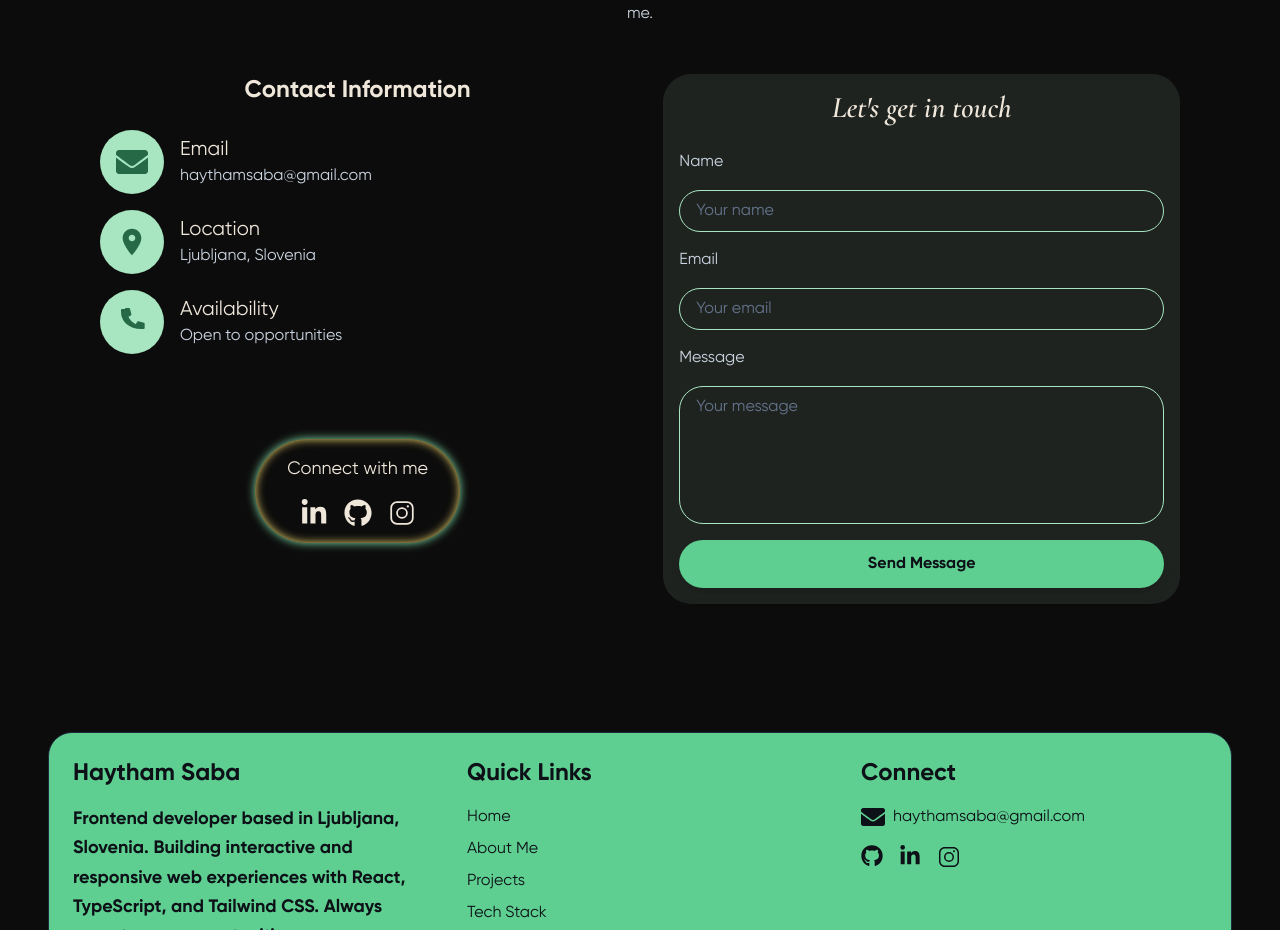
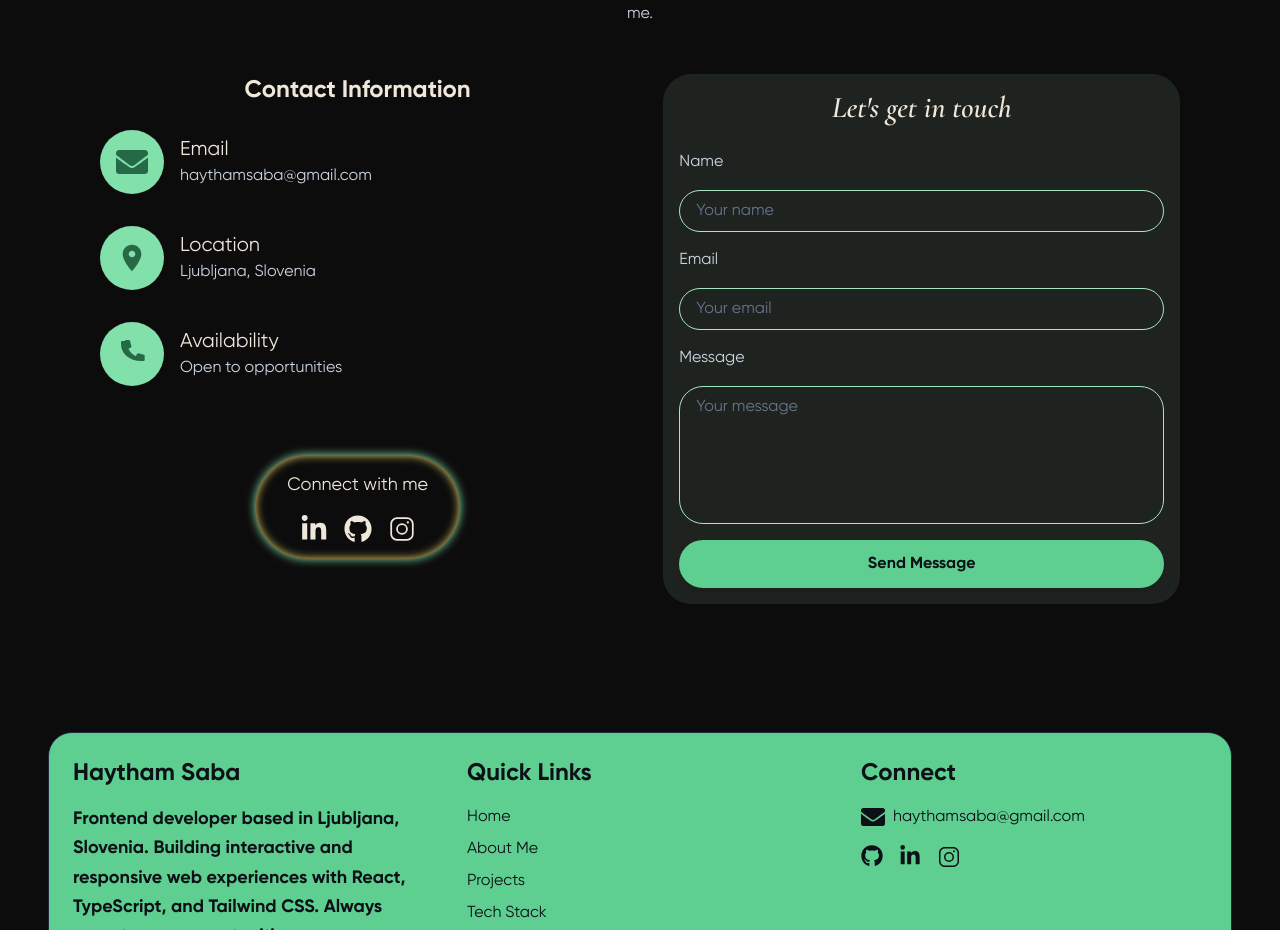
Before and after one commit to HaythamSaba/reactPortfolio, a React (Vite) app: page / in a window 1280 px wide. Shown: the part 5883-6813 px from the top of the page. Built offline with nearby package versions, Linux system fonts and the light colour scheme.

Commit message:
changing background color to the main color

```diff
--- a/src/components/sections/Contact/ContactInfo.jsx
+++ b/src/components/sections/Contact/ContactInfo.jsx
@@ -25,10 +25,10 @@ function ContactInfo() {
   return (
     <div className="flex flex-col">
       <h3 className="text-center mb-6">Contact Information</h3>
-      <div className="flex flex-col m-auto md:m-0 gap-4">
+      <div className="flex flex-col m-auto md:m-0 gap-8">
         {contactItems.map((item) => (
           <div key={item.label} className="flex gap-4 items-center">
-            <span className="text-primary-800 p-4 hover:bg-background rounded-full bg-primary-300 hover:text-darkBackground transition-colors duration-300 shrink-0">
+            <span className="text-primary-800 p-4 hover:bg-background rounded-full bg-primary-400 hover:text-darkBackground transition-colors duration-300 shrink-0">
               {item.icon}
             </span>
             <div>
```
